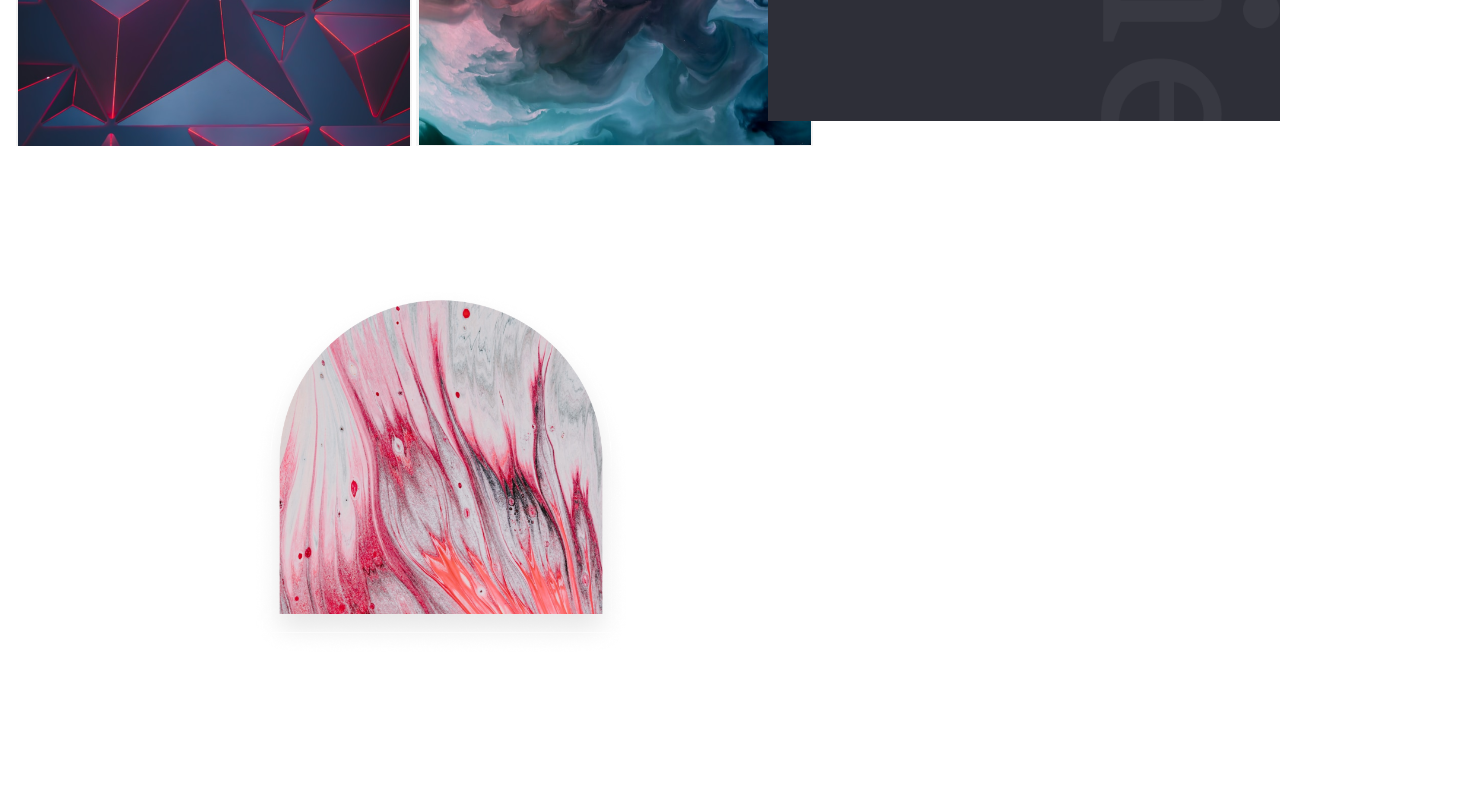
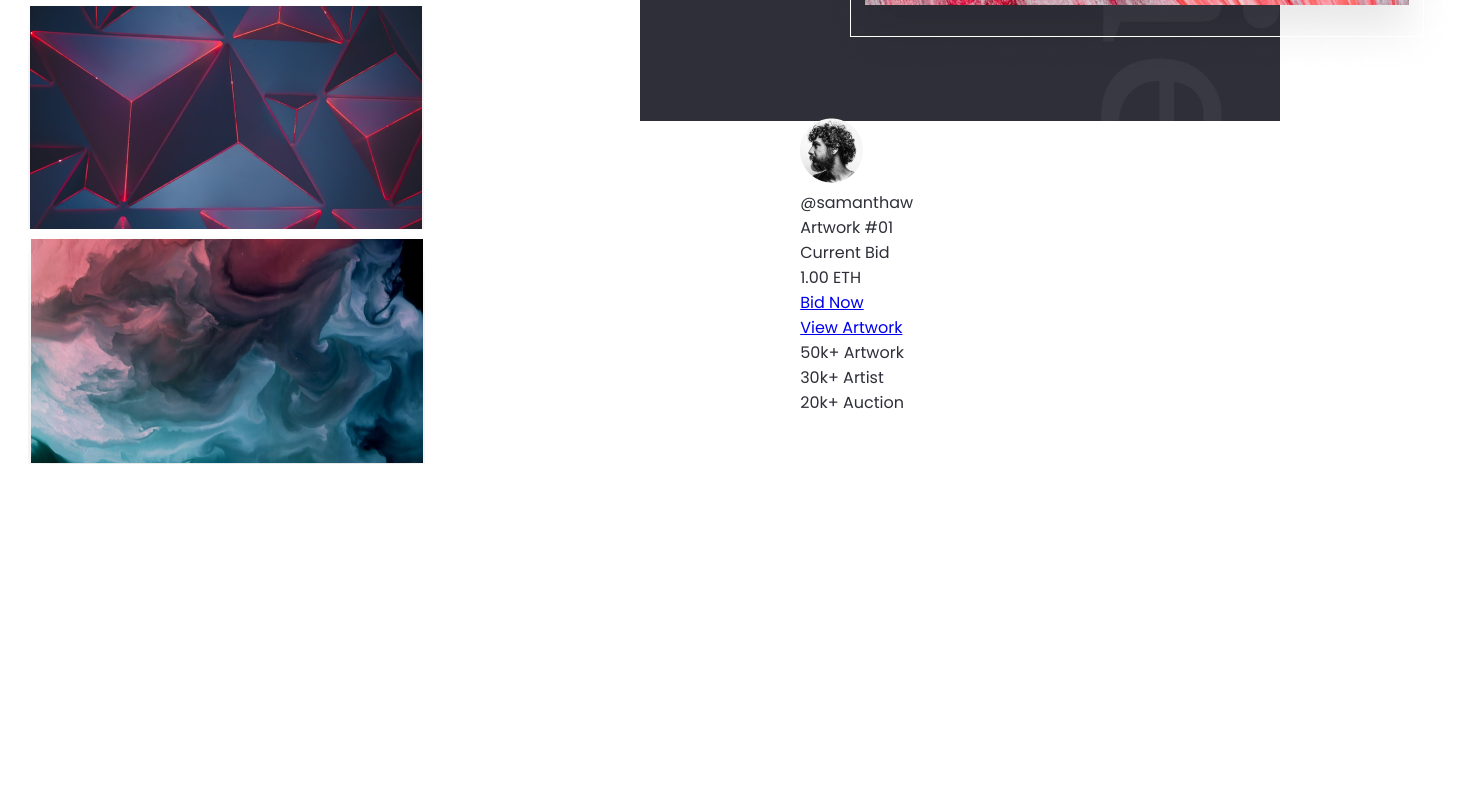
Before and after one commit to kirjan/NFT-Marketplace, a website built with Vite: page index.html in a window 1280 px wide. Shown: the part 679-1469 px from the top of the page, 1474 px wide, since content can reach past the window. After the commit the page ends 1160 px from the top, so only its background shows below. Built offline with nearby package versions, Linux system fonts and the light colour scheme; a web font is replaced by a local one.

Commit message:
Actualizando landing

```diff
--- a/index.html
+++ b/index.html
@@ -56,7 +56,7 @@
         <a href="#">Learn more<img src="./img/Arrow.svg" alt=""></a>
       </div>
     </section>
-    <section>
+    <section class="hero-featured">
       <h2>Featured Artwork</h2>
       <div class="fectured_img">
         <img src="img/placeholder.png" alt="NFT Marketplace Hero Image" >
--- a/sass/abstracts/_variables.scss
+++ b/sass/abstracts/_variables.scss
@@ -11,5 +11,5 @@
   $font-size-title: 72px;
   $font-size-subtitle: 41px;
   $font-size-subsubtitle:24px;
-  $max-width-page: 1900px;
+  $max-width-page: 1700px;
   $max-header:100px;
--- a/sass/pages/_home.scss
+++ b/sass/pages/_home.scss
@@ -4,12 +4,34 @@
   max-width: v.$max-width-page;
   box-sizing: border-box;
 }
-div.article{
-  display: flex;
+
+main{
+  display:grid;
+  grid-template-columns: 55% 15%;
+  justify-self: left;
+  margin-left: 12px;
 }
 
+.hero-section{
+  grid-column: 1 / span 1;
+
+}
+.hero-featured{
+  grid-column:1 / span 1;
+}
+
+.color{
+  grid-column: 2 / span 2;
+  grid-row: 1 / span 2;
+  z-index: 1;
+  justify-items: flex-start;
+
+}
+.colorUser{
+  grid-column:2 /span1;
+}
 section h1.hero-title{
-  width: 900px;
+  width: 730px;
   font-family: v.$family-font-title;
   font-size: v.$font-size-title;
   color: v.$primary-color;
@@ -52,7 +74,6 @@ h2{
 }
 
 article{
-  width: 850px;
   padding: 0;
   margin: 0;
   h2{
@@ -65,19 +86,13 @@ article{
         padding: 0;
         display: flex;
         flex-direction: column;
-
         position: relative;
         width: 150px;
     }
 }
 
 
-article div img{
-  padding: 0;
-  margin: 0;
-  width: 400px;
-}
-
+/*
 div.position{
   display: flex;
 }
@@ -128,4 +143,4 @@ padding: 20px;
 margin:0px;
 background-color: v.$neutro-color;
 gap:20px;
-}
+}*/
--- a/sass/themes/_default.scss
+++ b/sass/themes/_default.scss
@@ -4,7 +4,7 @@ body {
     overflow-x: hidden;
     &::before{
         content:"";
-        width: 40%;
+        width: 50%;
         background-color: v.$primary-color;
         position: absolute;
         top:0;
@@ -17,7 +17,7 @@ body {
         &::after{
            content:'';
            width: 0px;
-         }
+          }
       }
 }
 
```
Also changed, not shown: css/style.css.
